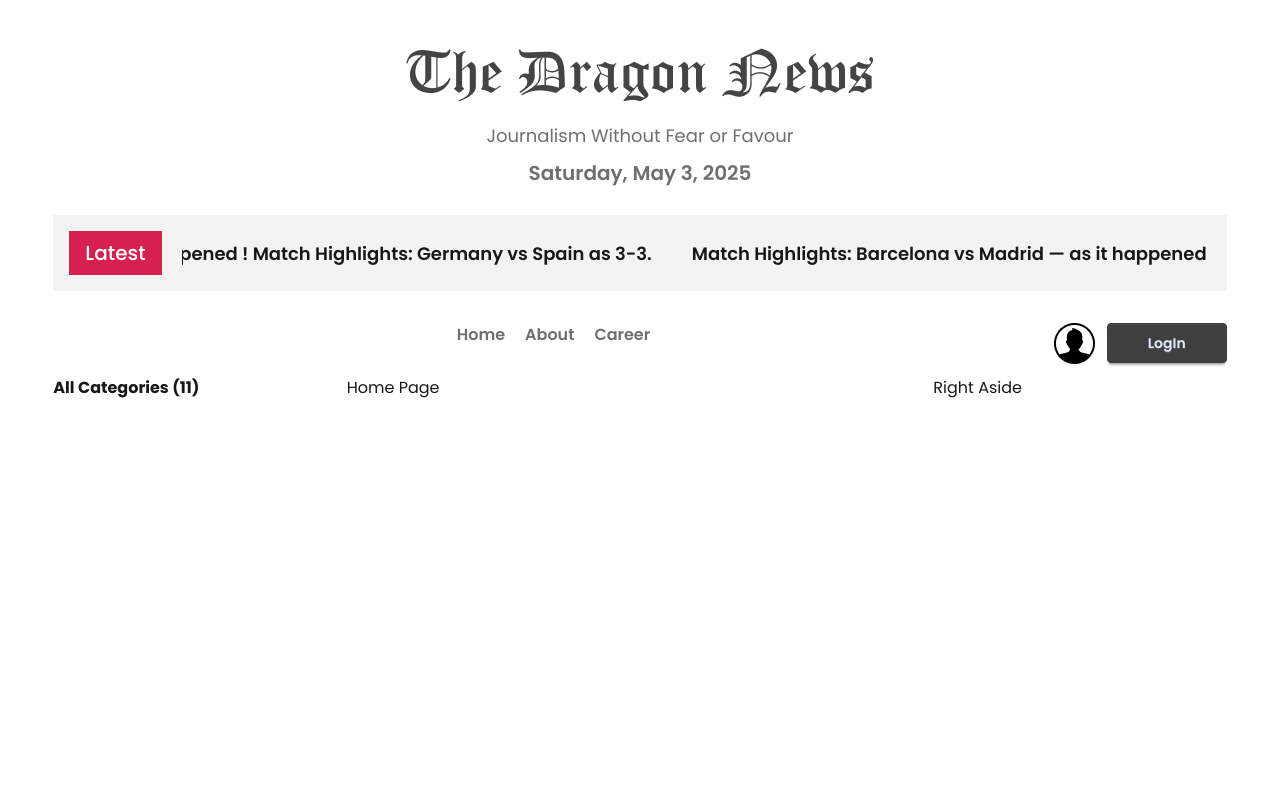
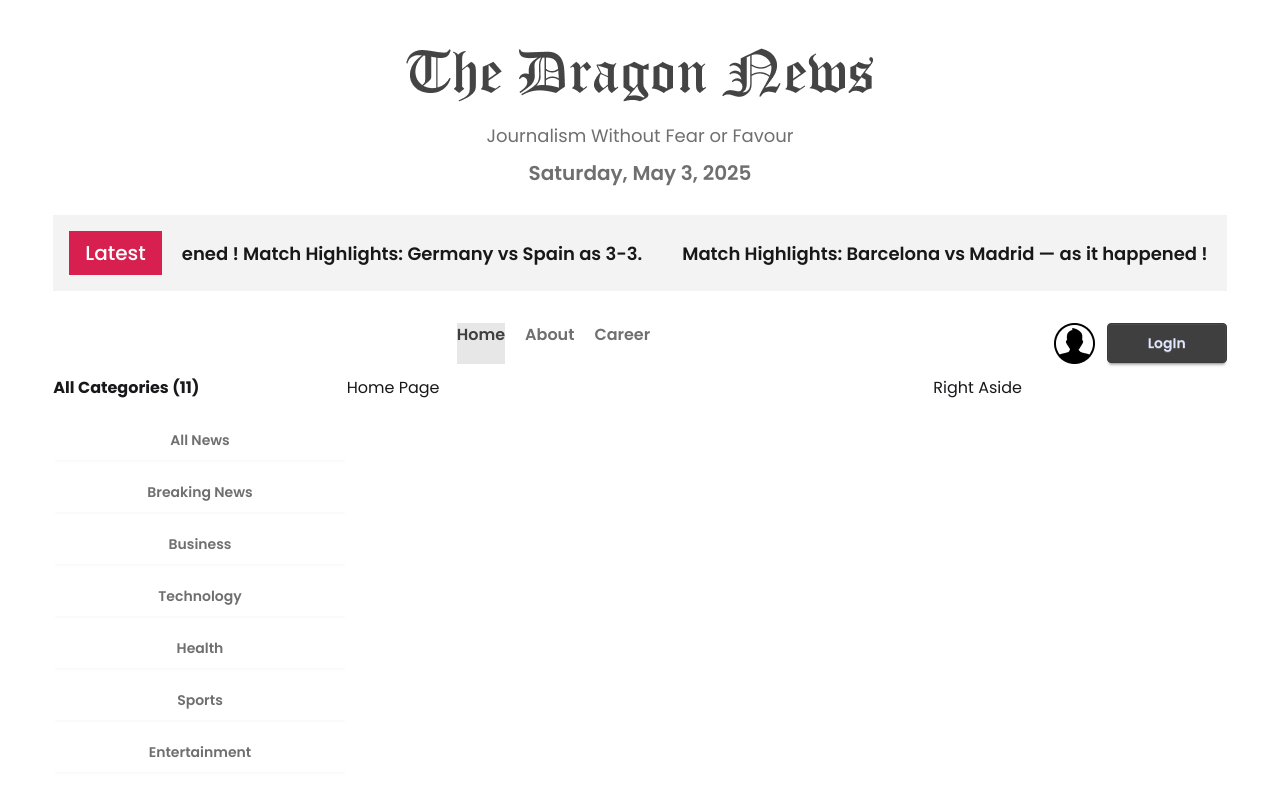
Before and after one commit to saim-alam1/dragon-news, a React (Vite) app: page / in a window 1280 px wide. Shown: the top 797 px of the page. Built offline with nearby package versions, Linux system fonts and the light colour scheme.

Commit message:
Added NavBar in Left Aside And Loaded Data Dynamaticaly

```diff
--- a/src/components/Categories.jsx
+++ b/src/components/Categories.jsx
@@ -1,4 +1,5 @@
 import React, { use } from 'react';
+import { NavLink } from 'react-router';
 
 const categoryPromise = fetch('/categories.json').then(res => res.json());
 
@@ -8,6 +9,14 @@ const Categories = () => {
   return (
     <div>
       <h2 className='font-bold'>All Categories ({categories.length})</h2>
+      <div className='grid grid-cols-1 gap-3 mt-5'>
+        {
+          categories.map(category => <NavLink
+            key={category.id}
+            className={'btn bg-base-100 border-none hover:bg-base-200 font-semibold text-accent'}
+            to={`/category/${category.id}`}>{category.name}</NavLink>)
+        }
+      </div>
     </div>
   );
 };
--- a/src/index.css
+++ b/src/index.css
@@ -19,3 +19,8 @@
   --color-base-300: #E7E7E7;
   --color-accent: #706F6F;
 }
+
+a.active {
+  @apply bg-base-300;
+  @apply text-primary;
+}
--- a/src/pages/CategoryNews.jsx
+++ b/src/pages/CategoryNews.jsx
@@ -1,9 +1,14 @@
 import React from 'react';
+import { useParams } from 'react-router';
 
 const CategoryNews = () => {
+
+  const { id } = useParams();
+  console.log(id);
+
   return (
     <div>
-      <h1>Category News</h1>
+      <h1>Category News - {id}</h1>
     </div>
   );
 };
```
